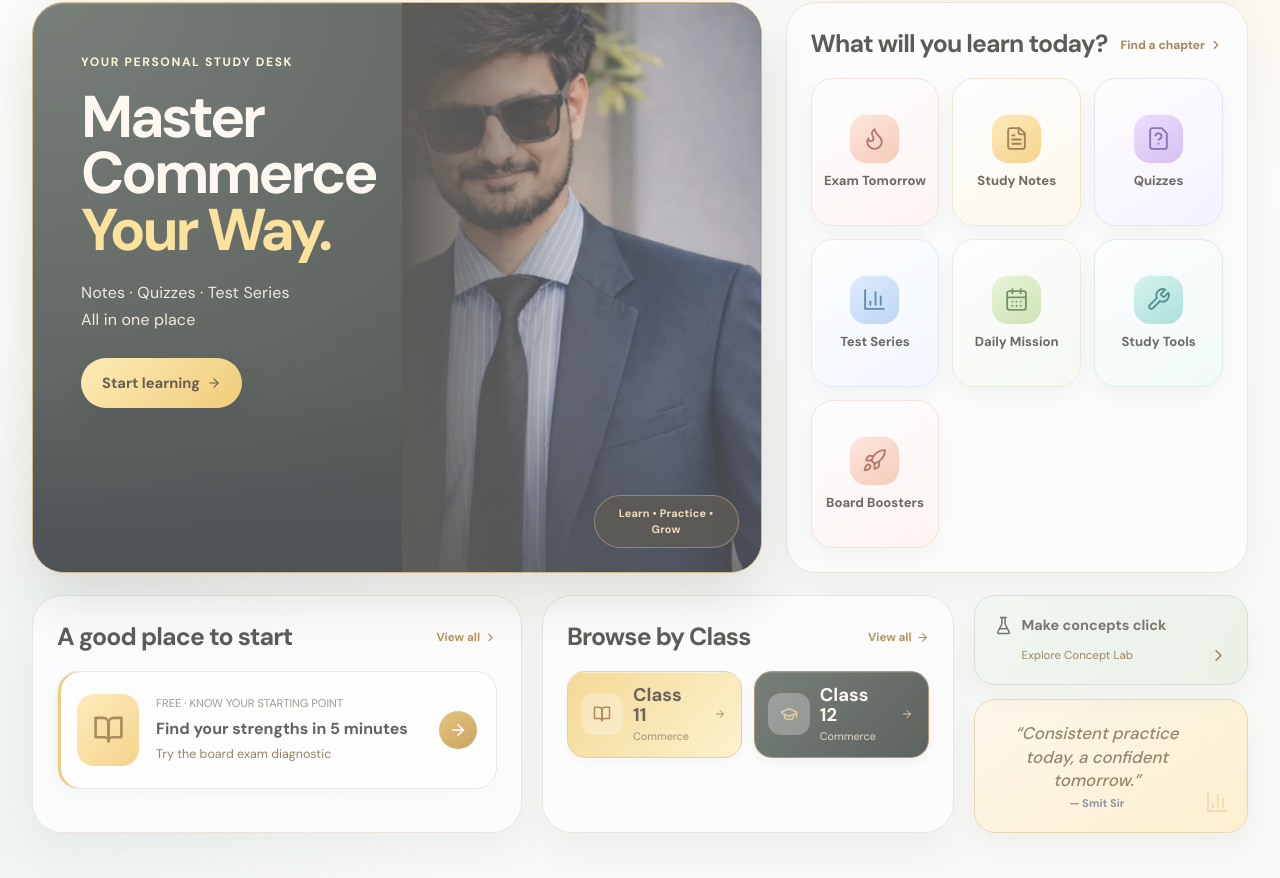
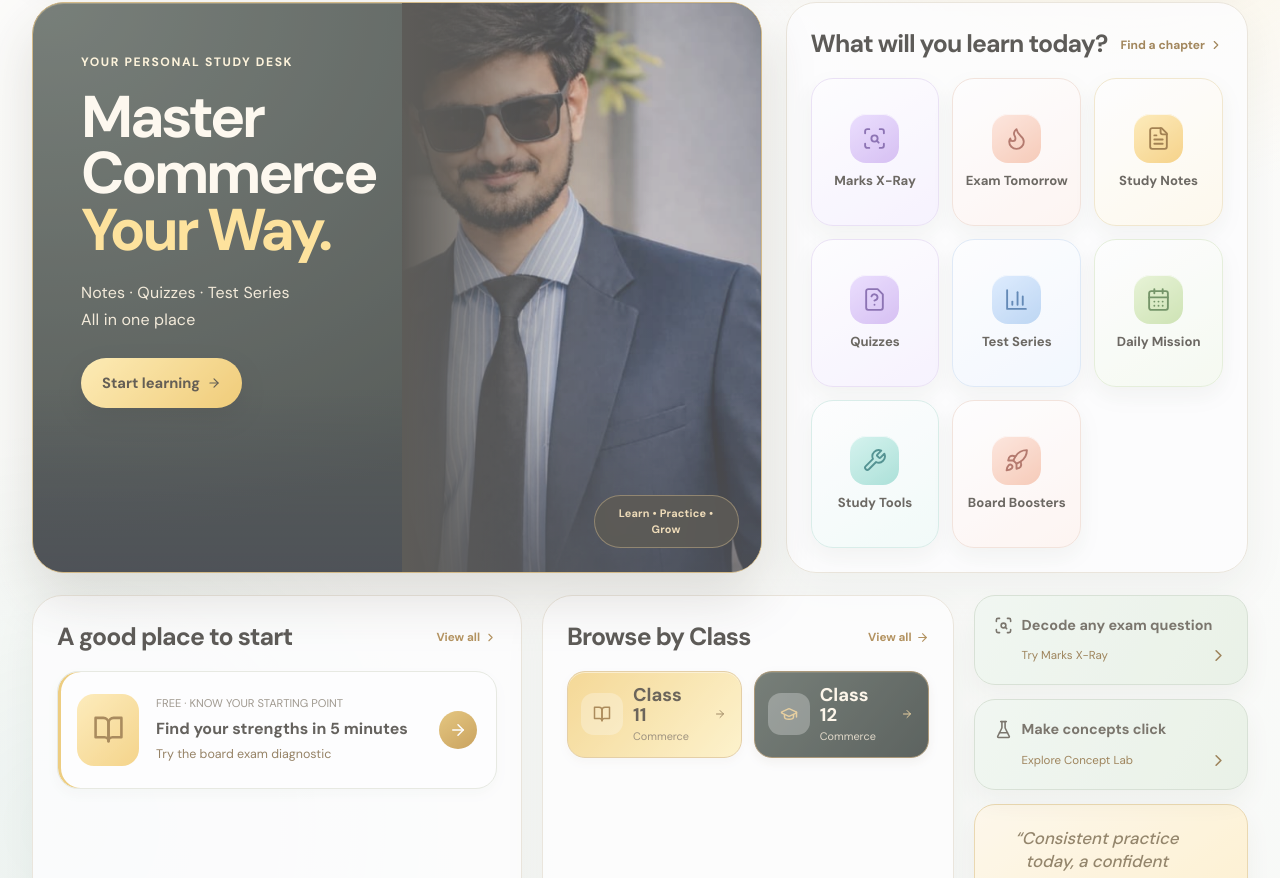
Before and after one commit to infosmitsircommerce-eng/smit-sir-commerce, a React (Vite) app: page / in a window 1280 px wide. Shown: the part 342-1220 px from the top of the page. Built offline with nearby package versions, Linux system fonts and the light colour scheme; no server answers.

Commit message:
Feature Marks X-Ray on the student home

```diff
--- a/src/components/home/MobileLearningHome.jsx
+++ b/src/components/home/MobileLearningHome.jsx
@@ -15,6 +15,7 @@ import {
   ChevronRight,
   Wrench,
   Rocket,
+  ScanSearch,
 } from "lucide-react";
 import { useAuth } from "../../context/AuthContext";
 import teacherPhoto from "../../assets/teacher-photo-opt.jpg";
@@ -23,6 +24,7 @@ import { readStudentPreferences, studyPath } from "../../lib/studentPreferences"
 import { trackEvent } from "../../lib/analytics";
 
 const QUICK_ACTIONS = [
+  { label: "Marks X-Ray", icon: ScanSearch, to: "/marks-xray", tone: "violet" },
   { label: "Exam Tomorrow", icon: Flame, to: "/exam-tomorrow", tone: "coral" },
   { label: "Study Notes", icon: FileText, to: "/study-material", tone: "gold" },
   { label: "Quizzes", icon: FileQuestion, to: "/quizzes", tone: "violet" },
@@ -221,6 +223,7 @@ export default function MobileLearningHome() {
           </section>
 
           <aside className="learning-home-insight-panel">
+            <AppLink to="/marks-xray" className="mobile-lab-link"><span><ScanSearch aria-hidden="true" /><strong>Decode any exam question</strong></span><span>Try Marks X-Ray <ChevronRight aria-hidden="true" /></span></AppLink>
             <AppLink to="/concept-lab" className="mobile-lab-link"><span><FlaskConical aria-hidden="true" /><strong>Make concepts click</strong></span><span>Explore Concept Lab <ChevronRight aria-hidden="true" /></span></AppLink>
             <blockquote className="mobile-quote-card">
               <strong>“Consistent practice<br />today, a confident tomorrow.”</strong>
```
